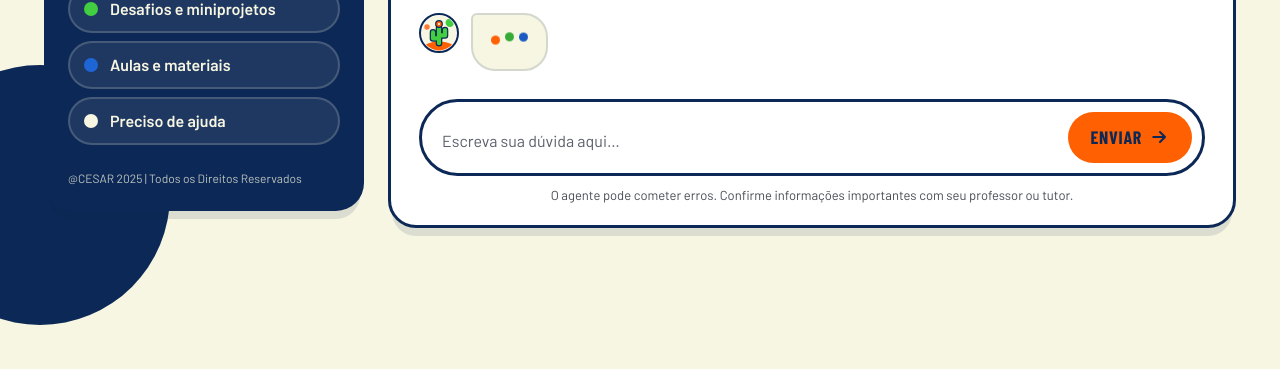
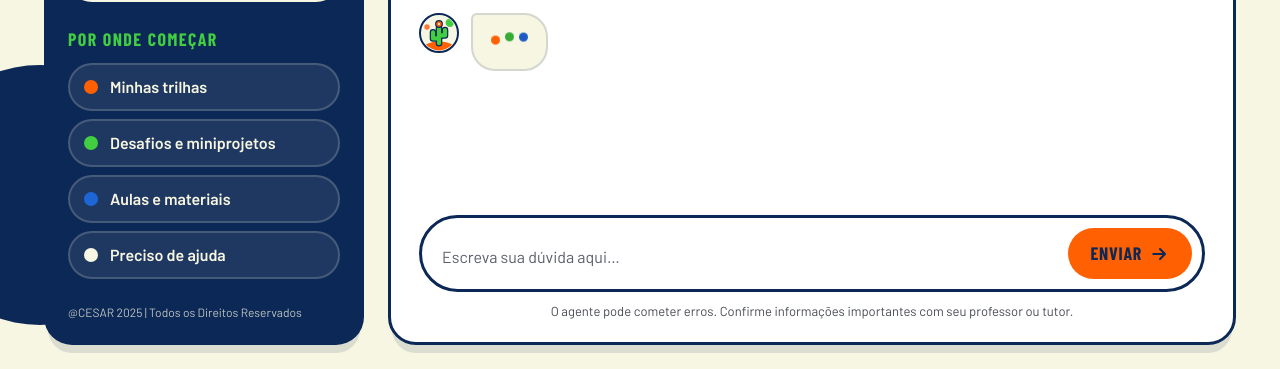
Before and after one commit to pft-tech/Agente-PFT, a plain HTML site: page index.html in a window 1280 px wide. Shown: the part 565-934 px from the top of the page. Before the commit the page ends 817 px from the top, so only its background shows below. Drawn offline with nearby package versions, Linux system fonts and the light colour scheme.

Commit message:
Update style.css

```diff
--- a/assets/css/style.css
+++ b/assets/css/style.css
@@ -110,11 +110,9 @@ button, textarea { font: inherit; color: inherit; }
   padding: 24px;
   display: flex; flex-direction: column; gap: 24px;
   box-shadow: var(--sombra);
-  position: sticky; top: 24px;
   align-self: start;
-  max-height: calc(100vh - 48px);
-  overflow: hidden;
 }
+.side > * { flex-shrink: 0; }
 
 .brand {
   display: flex;
```
